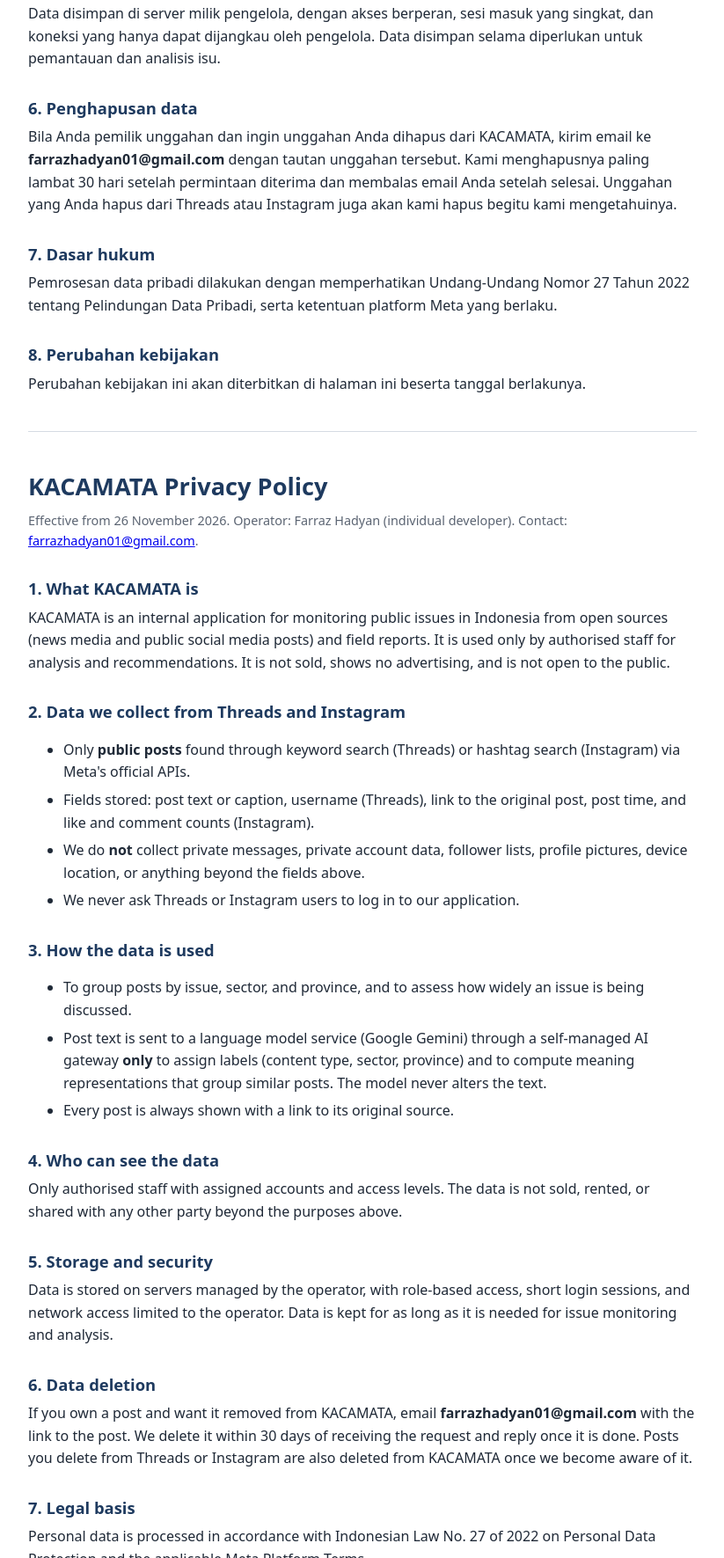
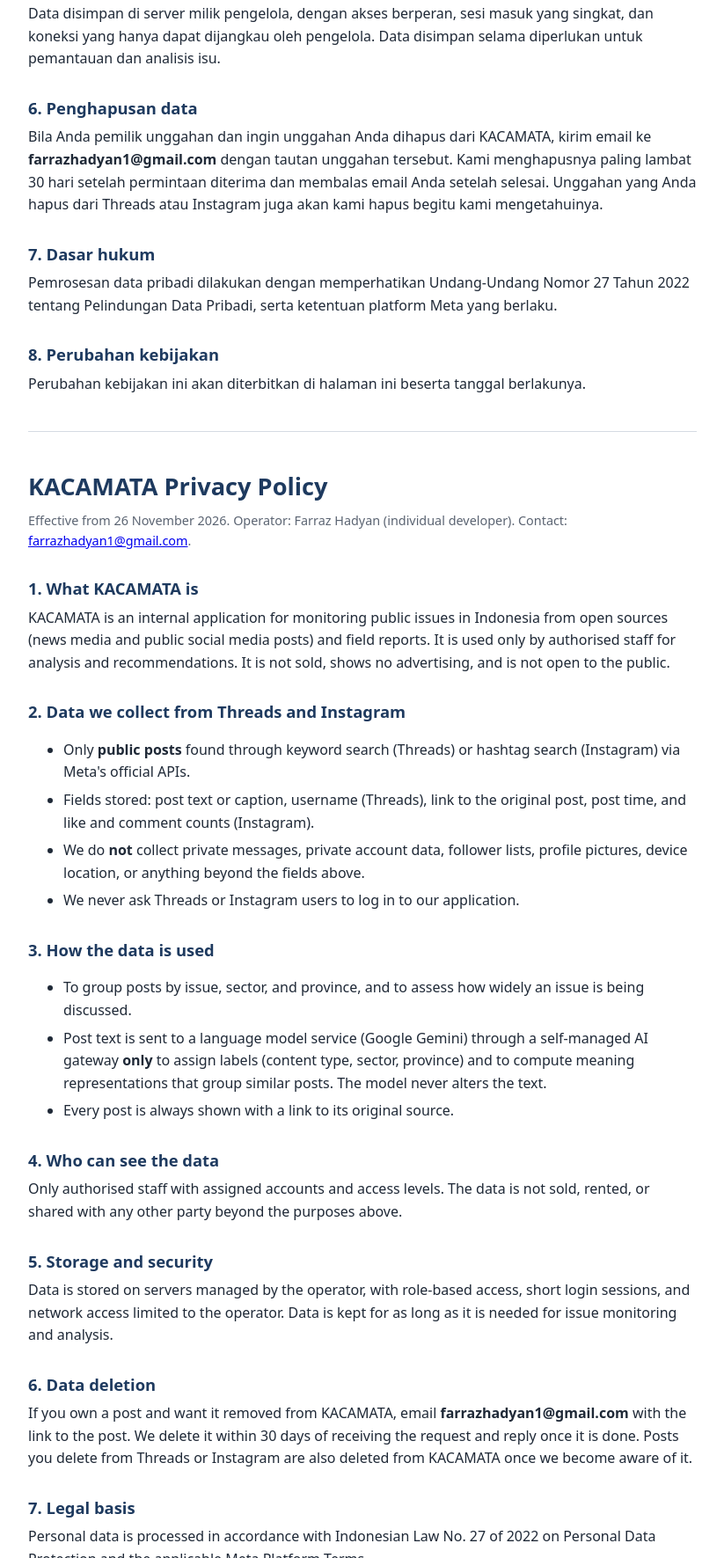
Before and after one commit to farrazhadyan16/kacamata-privacy, a plain HTML site: page index.html in a window 1280 px wide. Shown: the part 1029-2800 px from the top of the page at 88% size, without its empty margins (228-1051 px from the left). Drawn offline with Linux system fonts and the light colour scheme.

Commit message:
Perbaiki email kontak

```diff
--- a/index.html
+++ b/index.html
@@ -23,7 +23,7 @@
 
 <section id="id">
 <h1>Kebijakan Privasi KACAMATA</h1>
-<p class="muted">Berlaku sejak 26 November 2026. Pengelola: Farraz Hadyan (pengembang perorangan). Kontak: <a href="mailto:farrazhadyan01@gmail.com">farrazhadyan01@gmail.com</a>.</p>
+<p class="muted">Berlaku sejak 26 November 2026. Pengelola: Farraz Hadyan (pengembang perorangan). Kontak: <a href="mailto:farrazhadyan1@gmail.com">farrazhadyan1@gmail.com</a>.</p>
 
 <h2>1. Apa itu KACAMATA</h2>
 <p>KACAMATA adalah aplikasi internal untuk memantau isu publik di Indonesia dari sumber terbuka (media berita dan unggahan publik di media sosial) serta laporan lapangan. Aplikasi ini hanya dipakai oleh petugas yang berwenang untuk analisis dan penyusunan rekomendasi. Aplikasi ini tidak dijual, tidak menampilkan iklan, dan tidak dibuka untuk umum.</p>
@@ -50,7 +50,7 @@
 <p>Data disimpan di server milik pengelola, dengan akses berperan, sesi masuk yang singkat, dan koneksi yang hanya dapat dijangkau oleh pengelola. Data disimpan selama diperlukan untuk pemantauan dan analisis isu.</p>
 
 <h2 id="hapus-data">6. Penghapusan data</h2>
-<p>Bila Anda pemilik unggahan dan ingin unggahan Anda dihapus dari KACAMATA, kirim email ke <strong>farrazhadyan01@gmail.com</strong> dengan tautan unggahan tersebut. Kami menghapusnya paling lambat 30 hari setelah permintaan diterima dan membalas email Anda setelah selesai. Unggahan yang Anda hapus dari Threads atau Instagram juga akan kami hapus begitu kami mengetahuinya.</p>
+<p>Bila Anda pemilik unggahan dan ingin unggahan Anda dihapus dari KACAMATA, kirim email ke <strong>farrazhadyan1@gmail.com</strong> dengan tautan unggahan tersebut. Kami menghapusnya paling lambat 30 hari setelah permintaan diterima dan membalas email Anda setelah selesai. Unggahan yang Anda hapus dari Threads atau Instagram juga akan kami hapus begitu kami mengetahuinya.</p>
 
 <h2>7. Dasar hukum</h2>
 <p>Pemrosesan data pribadi dilakukan dengan memperhatikan Undang-Undang Nomor 27 Tahun 2022 tentang Pelindungan Data Pribadi, serta ketentuan platform Meta yang berlaku.</p>
@@ -63,7 +63,7 @@
 
 <section id="en" lang="en">
 <h1>KACAMATA Privacy Policy</h1>
-<p class="muted">Effective from 26 November 2026. Operator: Farraz Hadyan (individual developer). Contact: <a href="mailto:farrazhadyan01@gmail.com">farrazhadyan01@gmail.com</a>.</p>
+<p class="muted">Effective from 26 November 2026. Operator: Farraz Hadyan (individual developer). Contact: <a href="mailto:farrazhadyan1@gmail.com">farrazhadyan1@gmail.com</a>.</p>
 
 <h2>1. What KACAMATA is</h2>
 <p>KACAMATA is an internal application for monitoring public issues in Indonesia from open sources (news media and public social media posts) and field reports. It is used only by authorised staff for analysis and recommendations. It is not sold, shows no advertising, and is not open to the public.</p>
@@ -90,7 +90,7 @@
 <p>Data is stored on servers managed by the operator, with role-based access, short login sessions, and network access limited to the operator. Data is kept for as long as it is needed for issue monitoring and analysis.</p>
 
 <h2 id="data-deletion">6. Data deletion</h2>
-<p>If you own a post and want it removed from KACAMATA, email <strong>farrazhadyan01@gmail.com</strong> with the link to the post. We delete it within 30 days of receiving the request and reply once it is done. Posts you delete from Threads or Instagram are also deleted from KACAMATA once we become aware of it.</p>
+<p>If you own a post and want it removed from KACAMATA, email <strong>farrazhadyan1@gmail.com</strong> with the link to the post. We delete it within 30 days of receiving the request and reply once it is done. Posts you delete from Threads or Instagram are also deleted from KACAMATA once we become aware of it.</p>
 
 <h2>7. Legal basis</h2>
 <p>Personal data is processed in accordance with Indonesian Law No. 27 of 2022 on Personal Data Protection and the applicable Meta Platform Terms.</p>
```
